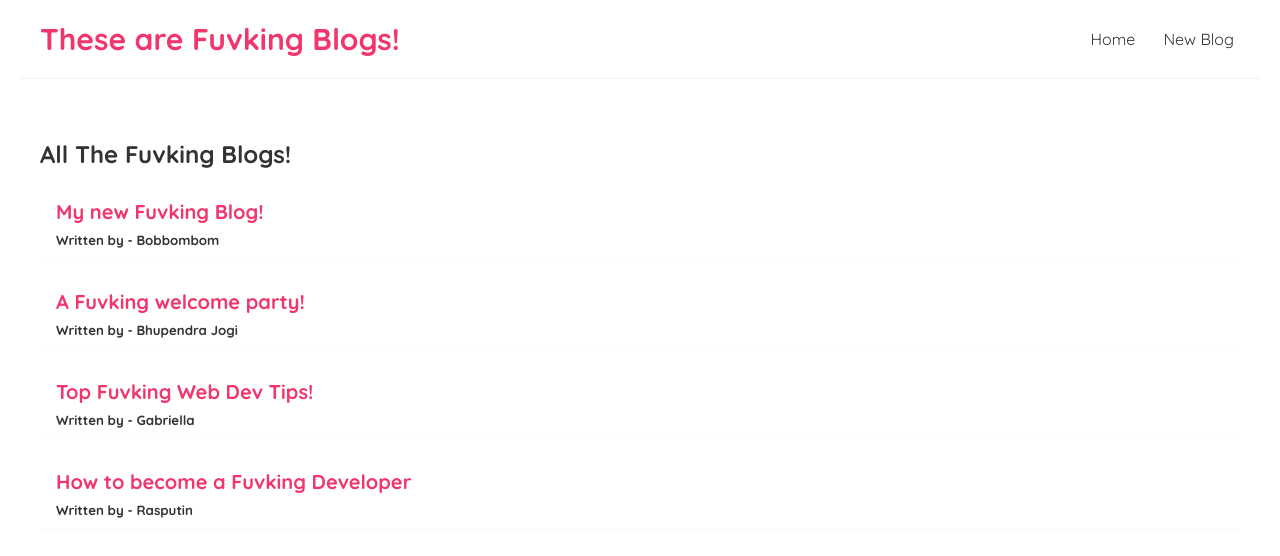
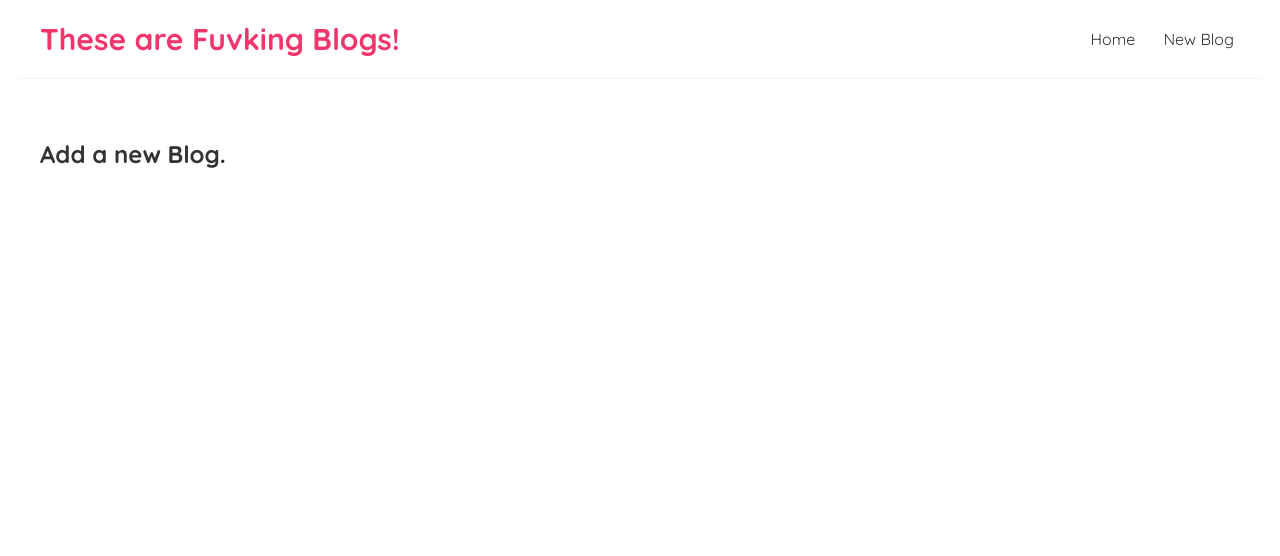
Before and after one commit to Ashwani1242/react_blogs_site, a React (Create React App) app: page /create in a window 1280 px wide. Shown: the top 556 px of the page. Built offline with nearby package versions, Linux system fonts and the light colour scheme; data requests are answered from the project's data file.

Commit message:
Changes Committed on 2024-06-06, 23:19

```diff
--- a/package.json
+++ b/package.json
@@ -8,6 +8,7 @@
     "@testing-library/user-event": "^13.5.0",
     "react": "^18.2.0",
     "react-dom": "^18.2.0",
+    "react-router-dom": "^6.23.1",
     "react-scripts": "5.0.1",
     "web-vitals": "^2.1.4"
   },
--- a/src/App.js
+++ b/src/App.js
@@ -1,15 +1,22 @@
 import Navbar from './Navbar.js';
 import Home from './Home.js';
+import { BrowserRouter as Router, Route, Routes } from 'react-router-dom';
+import Create from './Create.js';
 
 function App() {
 
   return (
-    <div className="App">
-      <Navbar />
-      <div className="content">
-        <Home />
+    <Router>
+      <div className = "App">
+        <Navbar />
+        <div className="content">
+          <Routes>
+            <Route path = "/" element={<Home />} />
+            <Route path = "/create" element={<Create />} />
+          </Routes>
+        </div>
       </div>
-    </div>
+    </Router>
   );
 }
 
--- /dev/null
+++ b/src/Create.js
@@ -0,0 +1,11 @@
+const Create = () => {
+    return (
+        <div className="create">
+            <h2>
+                Add a new Blog.
+            </h2>
+        </div>
+     );
+}
+
+export default Create;
```
Also changed, not shown: 1 other file (tests, documents, lock files or other folders).
